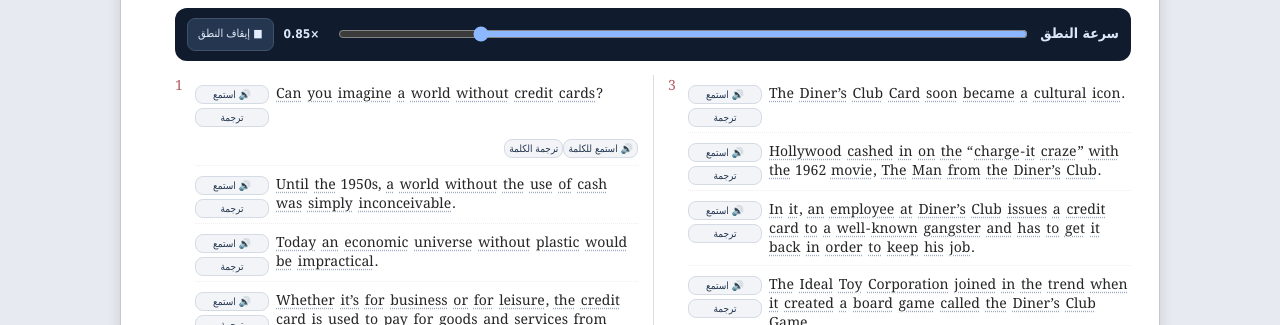
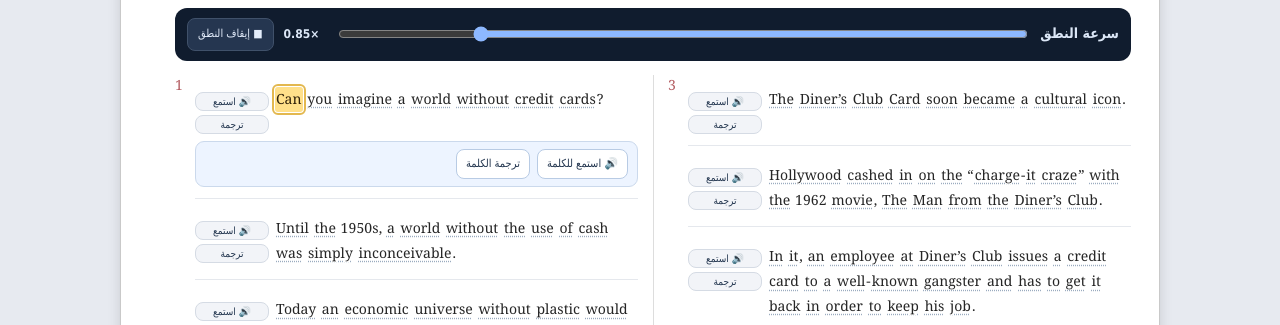
Before and after one commit to mrwael1773/the-art-of-advertising, a plain HTML site: page public/textbook.html in a window 1280 px wide. Both pictures are taken after a click on the button "Can". Shown: the part 470-795 px from the top of the page. Drawn offline with Linux system fonts and the light colour scheme.

Commit message:
Improve textbook line spacing and selected-word controls

```diff
--- a/public/styles.css
+++ b/public/styles.css
@@ -101,3 +101,57 @@ input:focus{border-color:#8db8ff;box-shadow:0 0 0 3px #8db8ff25}
 .textbook-timeline p{margin:10px 0 0;font:bold italic 15px Georgia,serif;direction:ltr;text-align:left}
 .textbook-footer{display:flex;justify-content:space-between;color:#68778d;font-size:12px;margin-top:12px}
 @media(max-width:700px){.textbook-paper{padding:16px 12px 14px 20px}.textbook-columns{columns:1}.textbook-title{display:block}.textbook-title small{display:block;margin-top:4px}.textbook-paragraph .sentence-row{direction:rtl;grid-template-columns:minmax(0,1fr) 70px}.textbook-paragraph .sentence-en{font-size:15px}}
+
+
+/* More readable textbook lines and contextual word tools */
+.textbook-paragraph .sentence-row{
+  row-gap:7px;
+  padding:9px 0 11px;
+  margin:0 0 5px;
+  border-bottom:1px solid #e5e8ed;
+}
+.textbook-paragraph .sentence-en{
+  line-height:1.78;
+  letter-spacing:.08px;
+}
+.textbook-paragraph .mini-actions{padding-top:8px}
+.textbook-paragraph .word-action-panel{
+  grid-column:1/-1;
+  grid-row:2;
+  display:flex;
+  align-items:center;
+  flex-wrap:wrap;
+  gap:7px;
+  padding:7px 9px;
+  border:1px solid #cbd9ec;
+  border-radius:9px;
+  background:#edf4ff;
+  direction:rtl;
+}
+.textbook-paragraph .word-action-panel[hidden]{display:none}
+.textbook-paragraph .word-action-panel .mini-button{
+  min-height:30px;
+  padding:5px 9px;
+  font-size:11px;
+  background:#fff;
+  border-color:#b8cbe4;
+}
+.textbook-paragraph .selected-word-meaning{
+  flex-basis:100%;
+  color:#243d5e;
+  font:12px/1.7 Tahoma,sans-serif;
+}
+.textbook-paragraph .word-token.selected{
+  background:#ffe08a;
+  color:#30220a;
+  outline:2px solid #e3b84f;
+  outline-offset:1px;
+  border-radius:3px;
+  text-decoration:none;
+}
+.textbook-paragraph .sentence-ar{grid-row:3}
+@media(max-width:700px){
+  .textbook-paragraph .sentence-row{padding:11px 0 13px;row-gap:9px}
+  .textbook-paragraph .sentence-en{font-size:16px;line-height:1.85}
+  .textbook-paragraph .mini-actions{gap:6px}
+}
```
